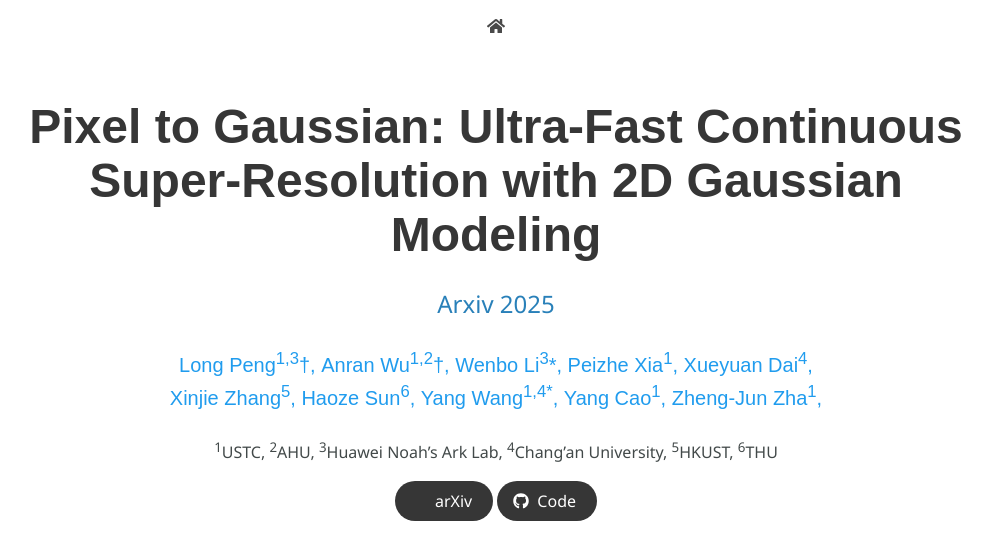
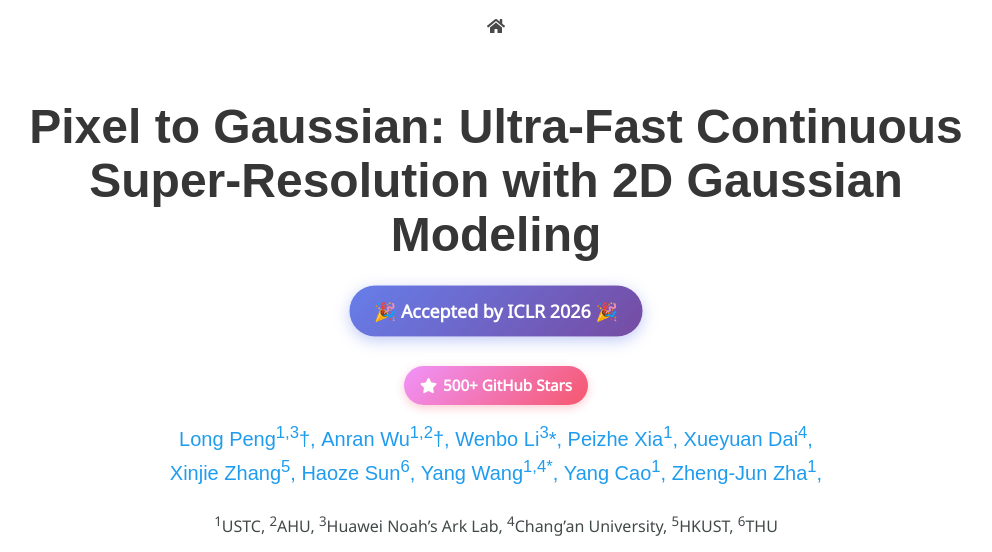
Before and after one commit to peylnog/peylnog.github.io, a Jekyll site: the page ContinuousSR_web/index.html, which Jekyll copies as it is, in a window 1280 px wide. Shown: the top 552 px of the page, without its empty margins (144-1136 px from the left). Built offline with Jekyll 4.4.1, drawn with Linux system fonts in a browser that asks for light colours; nearby versions of some CDN libraries; some web fonts are replaced; library files that are not in the unit come from our copies; a style sheet for code colours, icons or effects is not loaded; some of the changed text lies outside the part shown; grey boxes are pictures that could not be loaded.

Commit message:
Update ContinuousSR project page
- Add ICLR 2026 acceptance banner with gradient styling
- Add 500+ GitHub stars badge
- Add News & Highlights section
- Update citation to ICLR format
- Improve overall visual design with animations

Co-authored-by: Cursor <cursoragent@cursor.com>

```diff
--- a/ContinuousSR_web/index.html
+++ b/ContinuousSR_web/index.html
@@ -21,6 +21,57 @@
         href="https://cdn.jsdelivr.net/gh/jpswalsh/academicons@1/css/academicons.min.css">
   <link rel="stylesheet" href="./static/css/index.css">
 <!--  <link rel="icon" href="./static/images/favicon.svg">-->
+  <style>
+    .accepted-banner {
+      background: linear-gradient(135deg, #667eea 0%, #764ba2 100%);
+      color: white;
+      padding: 12px 24px;
+      border-radius: 50px;
+      display: inline-block;
+      font-weight: bold;
+      font-size: 1.1rem;
+      margin-bottom: 15px;
+      box-shadow: 0 4px 15px rgba(102, 126, 234, 0.4);
+      animation: pulse 2s infinite;
+    }
+    @keyframes pulse {
+      0%, 100% { transform: scale(1); }
+      50% { transform: scale(1.02); }
+    }
+    .stars-badge {
+      background: linear-gradient(135deg, #f093fb 0%, #f5576c 100%);
+      color: white;
+      padding: 8px 16px;
+      border-radius: 20px;
+      font-weight: bold;
+      font-size: 0.95rem;
+      display: inline-flex;
+      align-items: center;
+      gap: 6px;
+      box-shadow: 0 3px 10px rgba(245, 87, 108, 0.3);
+    }
+    .stars-badge i { color: #FFD700; }
+    .highlight-box {
+      background: linear-gradient(135deg, #e0f7fa 0%, #e8f5e9 100%);
+      border-left: 4px solid #667eea;
+      padding: 15px 20px;
+      border-radius: 8px;
+      margin: 20px auto;
+      max-width: 600px;
+    }
+    .news-item {
+      display: flex;
+      align-items: center;
+      gap: 10px;
+      margin: 8px 0;
+    }
+    .news-dot {
+      width: 8px;
+      height: 8px;
+      background: #667eea;
+      border-radius: 50%;
+    }
+  </style>
 
   <script src="https://ajax.googleapis.com/ajax/libs/jquery/3.5.1/jquery.min.js"></script>
   <script defer src="./static/js/fontawesome.all.min.js"></script>
@@ -57,7 +108,12 @@
       <div class="columns is-centered">
         <div class="column has-text-centered">
           <h1 class="title is-1 publication-title"> Pixel to Gaussian: Ultra-Fast Continuous Super-Resolution with 2D Gaussian Modeling</h1>
-          <h2><font color=#2980B9 size="5">Arxiv 2025</font></h2> <br>
+          <div style="margin: 15px 0;">
+            <span class="accepted-banner">🎉 Accepted by ICLR 2026 🎉</span>
+          </div>
+          <div style="margin-bottom: 15px;">
+            <span class="stars-badge"><i class="fas fa-star"></i> 500+ GitHub Stars</span>
+          </div>
           <div class="is-size-5 publication-authors">
             <span class="author-block">
               <a href="https://peylnog.github.io/">Long Peng<sup>1,3</sup>†, </a>
@@ -113,10 +169,11 @@
                       <i class="fab fa-github"></i>
                   </span>
                   <span>Code</span>
-                  </a>
+                </a>
               </span>
-               </a>
-             </span>
+              <span class="link-block">
+                <img alt="GitHub stars" src="https://img.shields.io/github/stars/peylnog/ContinuousSR?style=social" style="vertical-align: middle; margin-left: 10px;">
+              </span>
             </div>
           </div>
         </div>
@@ -125,6 +182,22 @@
   </div>
 </section>
 
+
+<section class="hero teaser">
+  <div class="container is-max-desktop">
+      <div class="columns is-centered has-text-centered">
+        <div class="column is-four-fifths">
+          <div class="highlight-box" style="text-align: left;">
+            <h3 style="margin: 0 0 12px 0; color: #667eea;"><i class="fas fa-bullhorn"></i> News & Highlights</h3>
+            <div class="news-item"><span class="news-dot"></span><strong>[Jan 2026]</strong> Our paper has been accepted by <strong style="color: #764ba2;">ICLR 2026</strong>!</div>
+            <div class="news-item"><span class="news-dot"></span><strong>[Jan 2026]</strong> GitHub repository reached <strong style="color: #f5576c;">500+ stars</strong>! Thank you for your support!</div>
+            <div class="news-item"><span class="news-dot"></span><strong>[Mar 2025]</strong> Paper and code released on arXiv and GitHub.</div>
+          </div>
+        </div>
+      </div>
+    </div>
+  </div>
+</section>
 
 <section class="hero teaser">
   <div class="container is-max-desktop">
@@ -254,11 +327,11 @@
     <h2 class="title">Citation</h2>
     <b>If you are interested in the following work, please cite the following paper.</b>
     <pre><code>
-      @article{peng2025pixel,
+      @inproceedings{peng2026continuoussr,
         title={Pixel to Gaussian: Ultra-Fast Continuous Super-Resolution with 2D Gaussian Modeling},
-        author={Peng, Long and Wu, Anran and Li, Wenbo and Xia, Peizhe and Dai, Xueyuan and Zhang, Xinjie and Di, Xin and Sun, Haoze and Pei, Renjing and Wang, Yang and others},
-        journal={arXiv preprint arXiv:2503.06617},
-        year={2025}
+        author={Peng, Long and Wu, Anran and Li, Wenbo and Xia, Peizhe and Dai, Xueyuan and Zhang, Xinjie and Di, Xin and Sun, Haoze and Pei, Renjing and Wang, Yang and Cao, Yang and Zha, Zheng-Jun},
+        booktitle={International Conference on Learning Representations (ICLR)},
+        year={2026}
     }
     </code></pre>
   </div>
```
